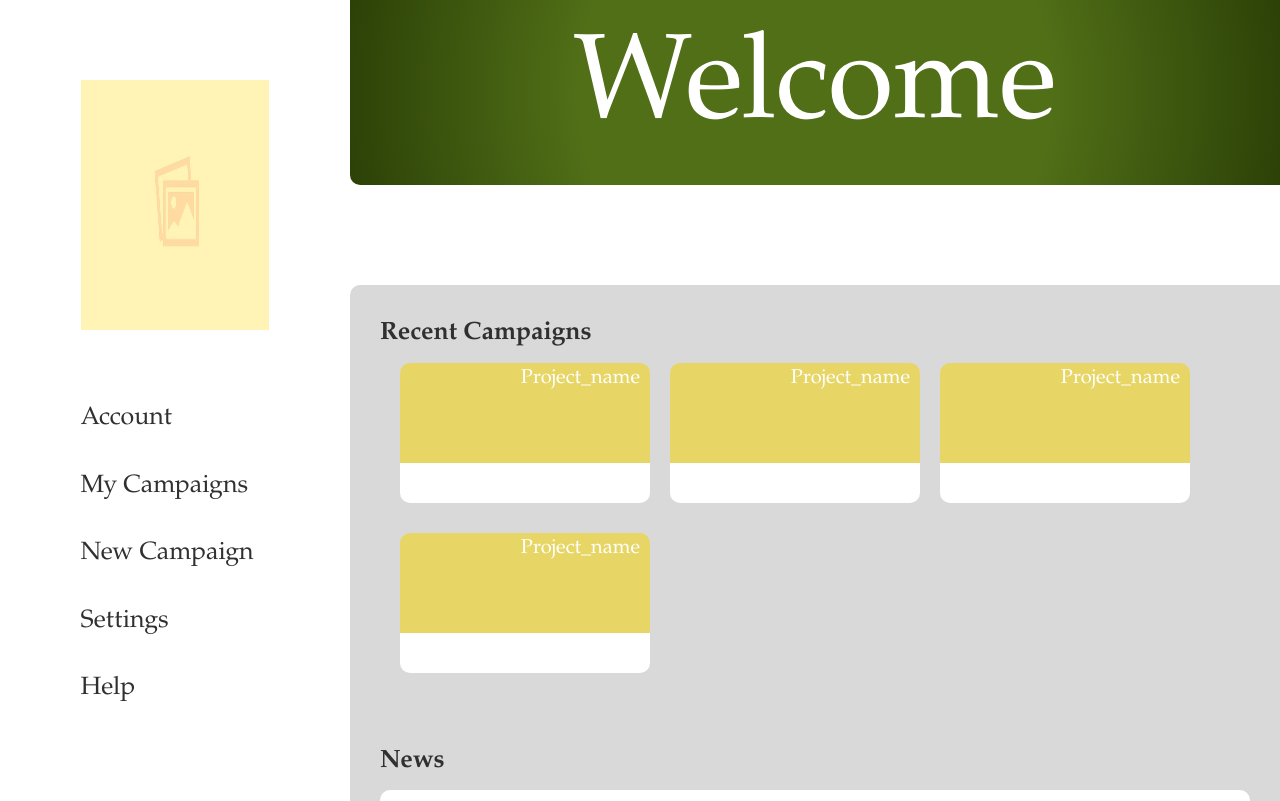
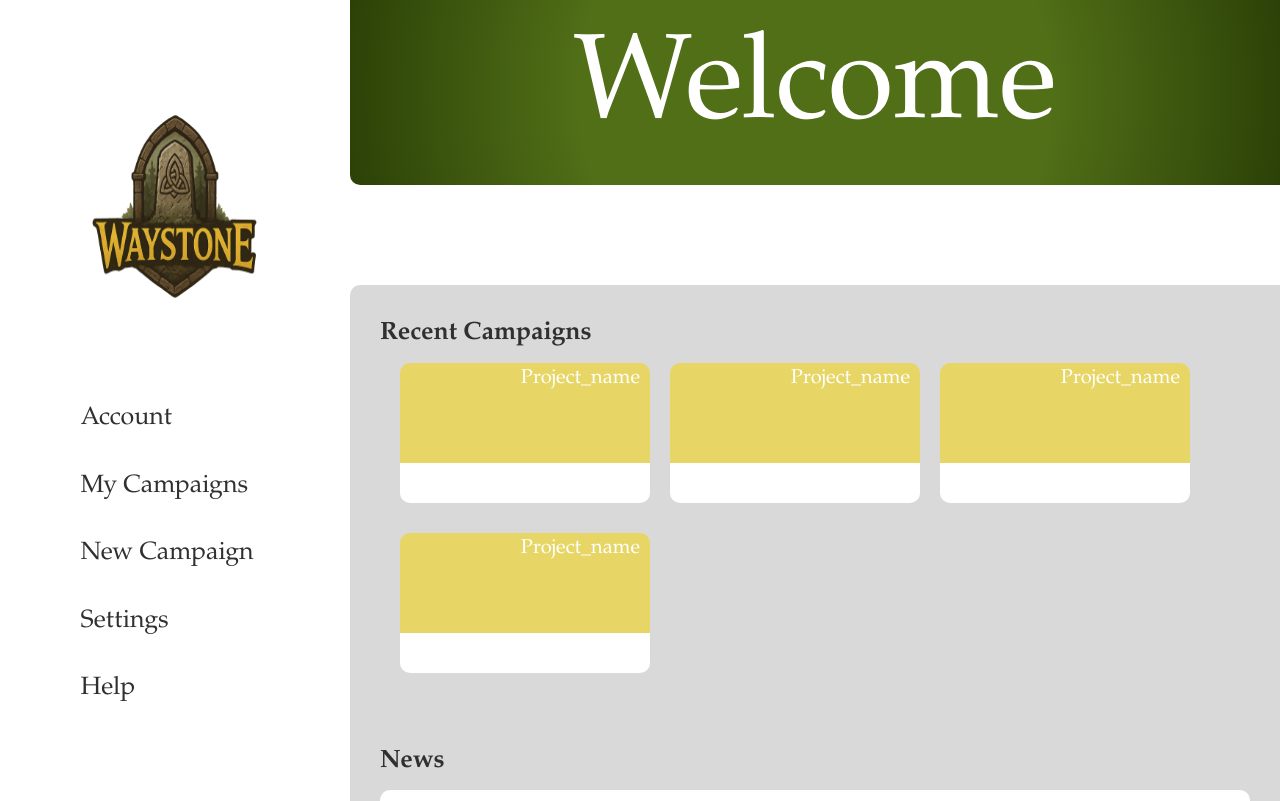
Before and after one commit to WouterOnGithub/Waystone, a React (Vite) app in the folder waystoneProject/: page / in a window 1280 px wide. Shown: the top 801 px of the page. Built offline with nearby package versions, Linux system fonts and the light colour scheme.

Commit message:
Main page uses components now

```diff
--- a/waystoneProject/src/pages/Main_Page.jsx
+++ b/waystoneProject/src/pages/Main_Page.jsx
@@ -1,44 +1,20 @@
 /* Complete */
 import React from "react";
-import { Link } from "react-router-dom";
 import "./pages-css/CSS.css";
 import "./pages-css/Main_Page.css";
-import Waystone_Logo from "../assets/PlaceholderImage.jpg";
 import Placeholder from "../assets/PlaceholderImage.jpg";
+import Sidebar from "../components/UI/Sidebar";
+import Header from "../components/UI/Header";
+import Footer from "../components/UI/Footer";
 
-function Main_Page()
-{
+function Main_Page() {
   return (
-    <div>
-      <div className="navigation">
-      <nav>
-        <br />
-        <img src={Waystone_Logo} alt="Waystone_Logo" id="Waystone_Logo" />
-        <br />
-        <br />
-        <br />
-        <Link to="/">Account</Link>
-        <br />
-        <br />
-        <Link to="/">My Campaigns</Link>
-        <br />
-        <br />
-        <Link to="/">New Campaign</Link>
-        <br />
-        <br />
-        <Link to="/">Settings</Link>
-        <br />
-        <br />
-        <Link to="/">Help</Link>
-      </nav>
-      </div>
+    <div className="page-layout">
+      <Sidebar />
 
-      <div id="main">
-        {/* The green bar at the top of the page */}
-        <div id="title">
-          <p>Welcome</p>
-        </div>
-        {/* The campaigns section */}
+      <div className="main-wrapper">
+        <Header title="Welcome" />
+
         <div id="content">
           <b>Recent Campaigns</b>
 
@@ -48,19 +24,16 @@
               <div id="box"></div>
             </div>
 
-            {/* Extra placeholder boxes, later to be removed */}
             <div id="box-text">
               <p>Project_name &nbsp;</p>
               <div id="box"></div>
             </div>
 
-            {/* Extra placeholder boxes, later to be removed */}
             <div id="box-text">
               <p>Project_name &nbsp;</p>
               <div id="box"></div>
             </div>
 
-            {/* Extra placeholder boxes, later to be removed */}
             <div id="box-text">
               <p>Project_name &nbsp;</p>
               <div id="box"></div>
@@ -87,7 +60,6 @@
               </div>
             </div>
 
-            {/* Extra placeholder boxes, later to be removed */}
             <div id="news-box">
               <img src={Placeholder} alt="NewsImages" id="news-box-img" />
               <div id="news-box-text">
@@ -105,6 +77,8 @@
             </div>
           </div>
         </div>
+
+        <Footer />
       </div>
     </div>
   );
--- a/waystoneProject/src/pages/pages-css/Main_Page.css
+++ b/waystoneProject/src/pages/pages-css/Main_Page.css
@@ -20,3 +20,25 @@
     font-size: var(--body-text);
     padding: 10px;
 }
+
+/* Layout helpers to work with shared Header/Sidebar components */
+.page-layout {
+    display: flex;
+    width: 100vw;
+    min-height: 100vh;
+    background: var(--background-colour);
+}
+
+.main-wrapper {
+    margin-left: 350px; /* clear the fixed sidebar width */
+    flex: 1;
+    min-width: 0;
+    background: var(--background-colour);
+    padding-bottom: 40px;
+}
+
+/* Prevent double left offset on shared header */
+.main-wrapper #main {
+    margin-left: 0;
+    width: 100%;
+}
```
